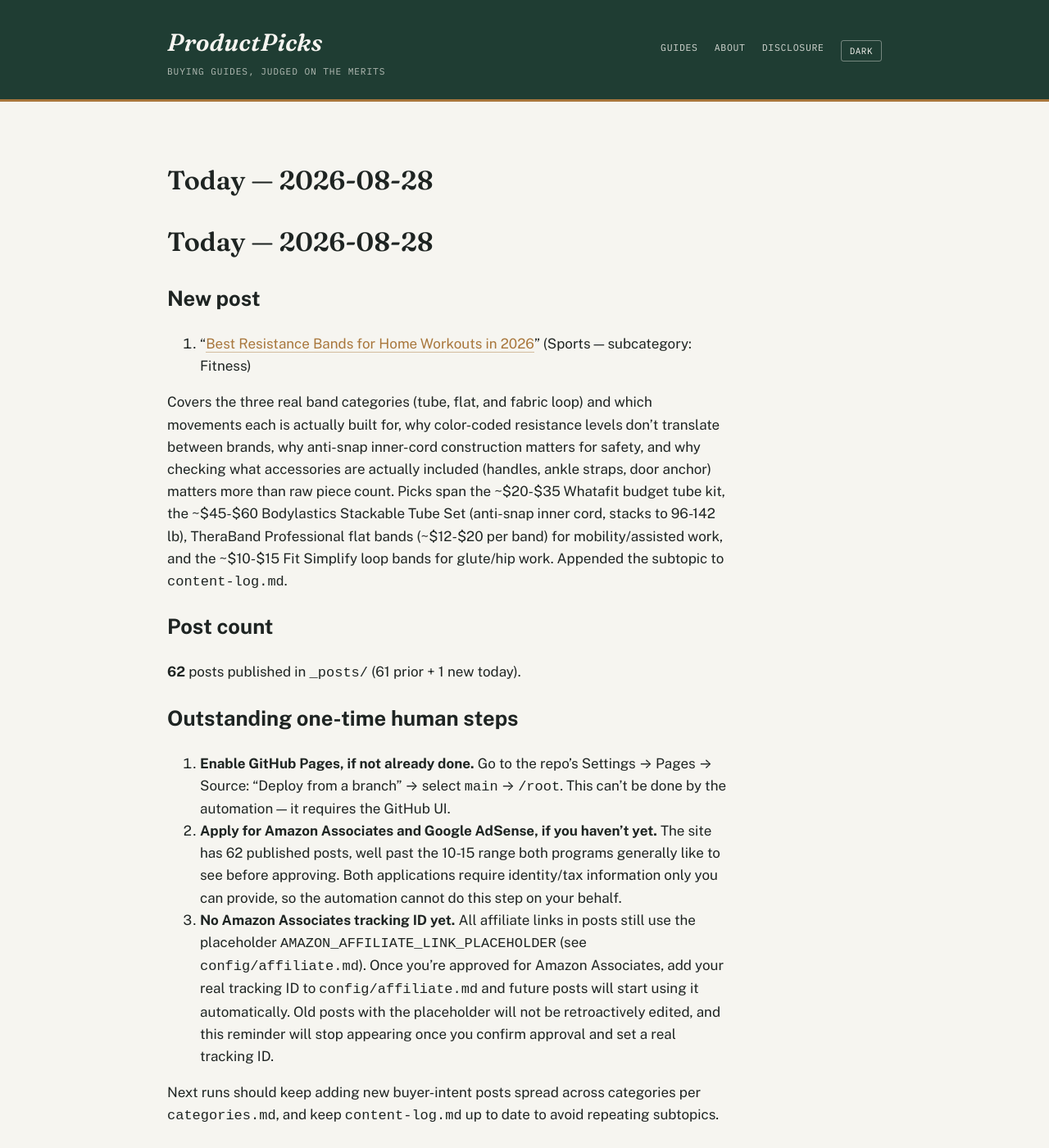
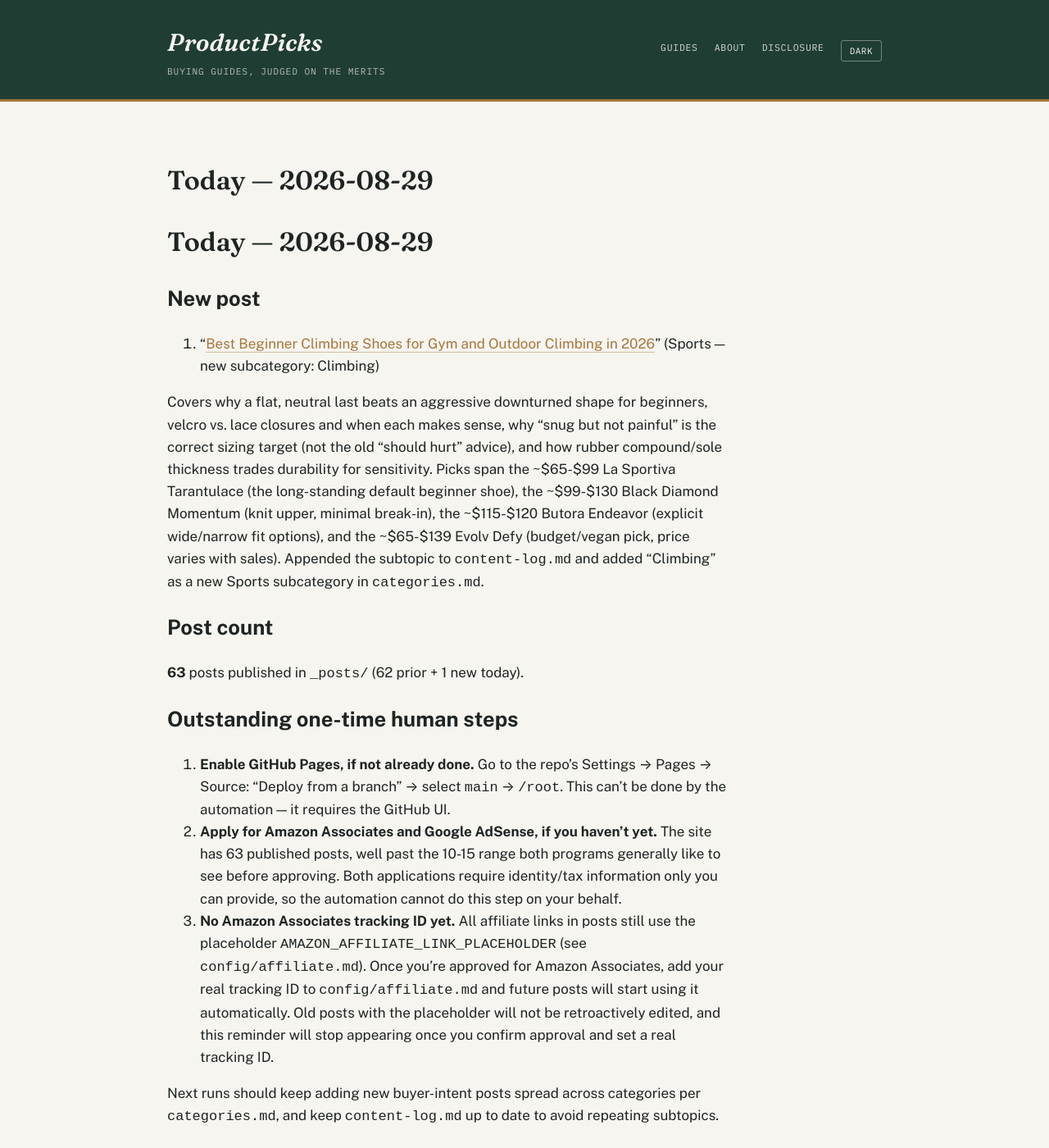
Before and after one commit to ajith198/ProductPicks, a Jekyll site: the page built from today.md, in a window 1280 px wide and 1400 px high. Shown: the whole window at 82% size. Built offline with Jekyll 4.4.1, drawn with Linux system fonts in a browser that asks for light colours; our own code applies the rules of GitHub Pages for plain Markdown files.

Commit message:
daily: 2026-08-29 new post + log update
Co-Authored-By: Claude Sonnet 5 <noreply@anthropic.com>
Claude-Session: https://claude.ai/code/session_01WPDzNTy9R13euAe3psV1Uo

```diff
--- a/categories.md
+++ b/categories.md
@@ -1,6 +1,6 @@
 # Categories & expansion strategy
 
-**Status: multi-category, as of 2026-07-12. Updated 2026-08-27.** ProductPicks started as a pickleball-only site (see `niche.md` for that original research). This file governs the site now that it has expanded into multiple product verticals, and is the doc future automated/daily runs should consult when choosing what to write next.
+**Status: multi-category, as of 2026-07-12. Updated 2026-08-29.** ProductPicks started as a pickleball-only site (see `niche.md` for that original research). This file governs the site now that it has expanded into multiple product verticals, and is the doc future automated/daily runs should consult when choosing what to write next.
 
 ## Front matter taxonomy
 
@@ -19,7 +19,7 @@ These two fields drive the Category / Type / Year filters in the search bar on t
 
 | Category | Subcategories covered so far |
 |---|---|
-| Sports | Pickleball, Soccer, Tennis, Cycling, Running, Yoga, Golf, Basketball, Badminton, Swimming, Baseball, Fitness, Volleyball |
+| Sports | Pickleball, Soccer, Tennis, Cycling, Running, Yoga, Golf, Basketball, Badminton, Swimming, Baseball, Fitness, Volleyball, Climbing |
 | Home & Kitchen | Coffee Makers, Electric Kettles, Blenders, Air Fryers, Toaster Ovens, Rice Cookers, Stand Mixers, Robot Vacuums, Espresso Machines, Pressure Cookers, Food Processors, Knife Sets, Cast Iron Skillets, Dutch Ovens, Coffee Grinders, Water Filter Pitchers, Cordless Stick Vacuums, Vacuum Sealers |
 | Outdoor & Recreation | Camping Tents, Sleeping Bags, Headlamps, Hiking Boots, Camp Stoves, Water Filters, Trekking Poles, Coolers, Backpacking Backpacks, Camp Chairs, Camping Lanterns, Fishing, Rain Jackets, Binoculars, Paddleboards, Kayaks, Life Jackets (PFDs), Hydration Packs, Sleeping Pads, Hammocks |
 
--- a/today.md
+++ b/today.md
@@ -1,19 +1,19 @@
-# Today — 2026-08-28
+# Today — 2026-08-29
 
 ## New post
 
-1. "[Best Resistance Bands for Home Workouts in 2026](/fitness/buying-guides/best-resistance-bands-for-home-workouts/)" (Sports — subcategory: Fitness)
+1. "[Best Beginner Climbing Shoes for Gym and Outdoor Climbing in 2026](/climbing/buying-guides/best-beginner-climbing-shoes-for-gym-and-outdoor-climbing/)" (Sports — new subcategory: Climbing)
 
-Covers the three real band categories (tube, flat, and fabric loop) and which movements each is actually built for, why color-coded resistance levels don't translate between brands, why anti-snap inner-cord construction matters for safety, and why checking what accessories are actually included (handles, ankle straps, door anchor) matters more than raw piece count. Picks span the ~$20-$35 Whatafit budget tube kit, the ~$45-$60 Bodylastics Stackable Tube Set (anti-snap inner cord, stacks to 96-142 lb), TheraBand Professional flat bands (~$12-$20 per band) for mobility/assisted work, and the ~$10-$15 Fit Simplify loop bands for glute/hip work. Appended the subtopic to `content-log.md`.
+Covers why a flat, neutral last beats an aggressive downturned shape for beginners, velcro vs. lace closures and when each makes sense, why "snug but not painful" is the correct sizing target (not the old "should hurt" advice), and how rubber compound/sole thickness trades durability for sensitivity. Picks span the ~$65-$99 La Sportiva Tarantulace (the long-standing default beginner shoe), the ~$99-$130 Black Diamond Momentum (knit upper, minimal break-in), the ~$115-$120 Butora Endeavor (explicit wide/narrow fit options), and the ~$65-$139 Evolv Defy (budget/vegan pick, price varies with sales). Appended the subtopic to `content-log.md` and added "Climbing" as a new Sports subcategory in `categories.md`.
 
 ## Post count
 
-**62** posts published in `_posts/` (61 prior + 1 new today).
+**63** posts published in `_posts/` (62 prior + 1 new today).
 
 ## Outstanding one-time human steps
 
 1. **Enable GitHub Pages, if not already done.** Go to the repo's Settings → Pages → Source: "Deploy from a branch" → select `main` → `/root`. This can't be done by the automation — it requires the GitHub UI.
-2. **Apply for Amazon Associates and Google AdSense, if you haven't yet.** The site has 62 published posts, well past the 10-15 range both programs generally like to see before approving. Both applications require identity/tax information only you can provide, so the automation cannot do this step on your behalf.
+2. **Apply for Amazon Associates and Google AdSense, if you haven't yet.** The site has 63 published posts, well past the 10-15 range both programs generally like to see before approving. Both applications require identity/tax information only you can provide, so the automation cannot do this step on your behalf.
 3. **No Amazon Associates tracking ID yet.** All affiliate links in posts still use the placeholder `AMAZON_AFFILIATE_LINK_PLACEHOLDER` (see `config/affiliate.md`). Once you're approved for Amazon Associates, add your real tracking ID to `config/affiliate.md` and future posts will start using it automatically. Old posts with the placeholder will not be retroactively edited, and this reminder will stop appearing once you confirm approval and set a real tracking ID.
 
 Next runs should keep adding new buyer-intent posts spread across categories per `categories.md`, and keep `content-log.md` up to date to avoid repeating subtopics.
```
Also changed, not shown: TODAY.md (+1 -1 lines), _posts/2026-08-29-best-beginner-climbing-shoes-for-gym-and-outdoor-climbing.md (added, +51 -0 lines), content-log.md (+1 -0 lines).
